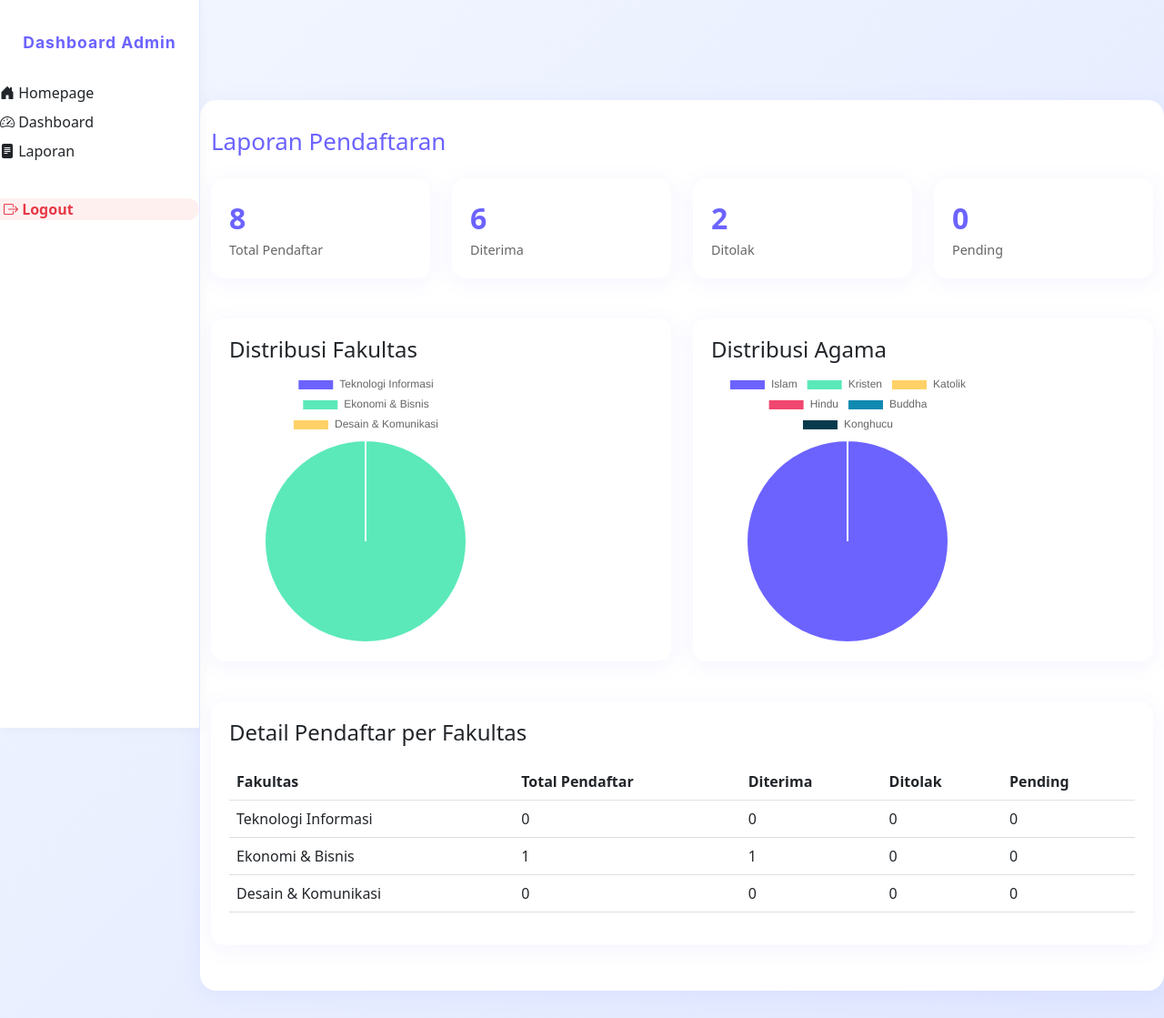
After one commit to koalasaurus/ppdb-3, a Flask app: page /admin_report in a window 1280 px wide. The commit adds this page. Shown: the whole page at 91% size. Run offline with Flask 3, Linux system fonts and the light colour scheme; a user stored in the database is signed in; data comes from the database, SQL or seed files in the repository.

Commit message:
feat: Add admin report page with user statistics and charts

```diff
--- a/app.py
+++ b/app.py
@@ -5,6 +5,7 @@ from werkzeug.security import generate_password_hash, check_password_hash
 from datetime import datetime
 import os
 from werkzeug.utils import secure_filename
+from sqlalchemy import func
 
 app = Flask(__name__)
 app.secret_key = 'secret_key'
@@ -327,6 +328,55 @@ def payment(user_id):
 
     return render_template('payment.html', user=user)
 
+@app.route('/admin_report')
+def admin_report():
+    if 'admin_id' not in session:
+        flash('Anda harus login sebagai admin untuk mengakses halaman ini.')
+        return redirect(url_for('login'))
+
+    # Hitung total users dan statistik status
+    total_users = User.query.count()
+    stats = {
+        'approved': User.query.filter_by(status='Approved').count(),
+        'rejected': User.query.filter_by(status='Rejected').count(),
+        'pending': User.query.filter_by(status='Pending').count()
+    }
+
+    # Statistik per fakultas
+    faculty_stats = []
+    faculties = ['Teknologi Informasi', 'Ekonomi & Bisnis', 'Desain & Komunikasi']
+
+    for faculty in faculties:
+        faculty_data = {
+            'name': faculty,
+            'total': User.query.filter_by(faculty=faculty).count(),
+            'approved': User.query.filter_by(faculty=faculty, status='Approved').count(),
+            'rejected': User.query.filter_by(faculty=faculty, status='Rejected').count(),
+            'pending': User.query.filter_by(faculty=faculty, status='Pending').count()
+        }
+        faculty_stats.append(faculty_data)
+
+    # Data untuk grafik fakultas
+    faculty_data = {
+        'labels': faculties,
+        'values': [stats['total'] for stats in faculty_stats]
+    }
+
+    # Data untuk grafik agama
+    religions = ['Islam', 'Kristen', 'Katolik', 'Hindu', 'Buddha', 'Konghucu']
+    religion_counts = [User.query.filter_by(religion=religion).count() for religion in religions]
+    religion_data = {
+        'labels': religions,
+        'values': religion_counts
+    }
+
+    return render_template('admin_report.html',
+                         total_users=total_users,
+                         stats=stats,
+                         faculty_stats=faculty_stats,
+                         faculty_data=faculty_data,
+                         religion_data=religion_data)
+
 if __name__ == '__main__':
     with app.app_context():
         # Membuat tabel di database
--- /dev/null
+++ b/templates/admin_report.html
@@ -0,0 +1,175 @@
+<!DOCTYPE html>
+<html>
+<head>
+    <title>Laporan Admin</title>
+    <link rel="stylesheet" type="text/css" href="{{ url_for('static', filename='css/admin.css') }}">
+    <link href="https://cdn.jsdelivr.net/npm/bootstrap@5.3.0/dist/css/bootstrap.min.css" rel="stylesheet">
+    <script src="https://cdn.jsdelivr.net/npm/chart.js"></script>
+    <style>
+        .report-card {
+            background: #fff;
+            border-radius: 15px;
+            padding: 20px;
+            margin-bottom: 20px;
+            box-shadow: 0 4px 24px rgba(108,99,255,0.08);
+        }
+
+        .stats-number {
+            font-size: 2rem;
+            font-weight: bold;
+            color: #6c63ff;
+        }
+
+        .stats-label {
+            color: #666;
+            font-size: 0.9rem;
+        }
+
+        .chart-container {
+            position: relative;
+            margin: auto;
+            height: 300px;
+            width: 100%;
+        }
+    </style>
+</head>
+<body>
+    <!-- Sidebar -->
+    <nav class="sidebar">
+        <div class="sidebar-header">Dashboard Admin</div>
+        <a href="{{ url_for('index') }}" class="nav-link"><i class="bi bi-house-door-fill"></i> Homepage</a>
+        <a href="{{ url_for('dashboard_admin') }}" class="nav-link"><i class="bi bi-speedometer2"></i> Dashboard</a>
+        <a href="{{ url_for('admin_report') }}" class="nav-link active"><i class="bi bi-file-text-fill"></i> Laporan</a>
+        <a href="{{ url_for('logout') }}" class="nav-link logout-link"><i class="bi bi-box-arrow-right"></i> Logout</a>
+    </nav>
+
+    <div class="admin-main-content">
+        <div class="container">
+            <h1>Laporan Pendaftaran</h1>
+
+            <!-- Statistik Utama -->
+            <div class="row mb-4">
+                <div class="col-md-3">
+                    <div class="report-card">
+                        <div class="stats-number">{{ total_users }}</div>
+                        <div class="stats-label">Total Pendaftar</div>
+                    </div>
+                </div>
+                <div class="col-md-3">
+                    <div class="report-card">
+                        <div class="stats-number">{{ stats.approved }}</div>
+                        <div class="stats-label">Diterima</div>
+                    </div>
+                </div>
+                <div class="col-md-3">
+                    <div class="report-card">
+                        <div class="stats-number">{{ stats.rejected }}</div>
+                        <div class="stats-label">Ditolak</div>
+                    </div>
+                </div>
+                <div class="col-md-3">
+                    <div class="report-card">
+                        <div class="stats-number">{{ stats.pending }}</div>
+                        <div class="stats-label">Pending</div>
+                    </div>
+                </div>
+            </div>
+
+            <!-- Grafik dan Data Detail -->
+            <div class="row">
+                <!-- Grafik Fakultas -->
+                <div class="col-md-6">
+                    <div class="report-card">
+                        <h4>Distribusi Fakultas</h4>
+                        <div class="chart-container">
+                            <canvas id="facultyChart"></canvas>
+                        </div>
+                    </div>
+                </div>
+
+                <!-- Grafik Agama -->
+                <div class="col-md-6">
+                    <div class="report-card">
+                        <h4>Distribusi Agama</h4>
+                        <div class="chart-container">
+                            <canvas id="religionChart"></canvas>
+                        </div>
+                    </div>
+                </div>
+            </div>
+
+            <!-- Tabel Detail -->
+            <div class="report-card mt-4">
+                <h4>Detail Pendaftar per Fakultas</h4>
+                <table class="table">
+                    <thead>
+                        <tr>
+                            <th>Fakultas</th>
+                            <th>Total Pendaftar</th>
+                            <th>Diterima</th>
+                            <th>Ditolak</th>
+                            <th>Pending</th>
+                        </tr>
+                    </thead>
+                    <tbody>
+                        {% for faculty in faculty_stats %}
+                        <tr>
+                            <td>{{ faculty.name }}</td>
+                            <td>{{ faculty.total }}</td>
+                            <td>{{ faculty.approved }}</td>
+                            <td>{{ faculty.rejected }}</td>
+                            <td>{{ faculty.pending }}</td>
+                        </tr>
+                        {% endfor %}
+                    </tbody>
+                </table>
+            </div>
+        </div>
+    </div>
+
+    <!-- Bootstrap Icons -->
+    <link rel="stylesheet" href="https://cdn.jsdelivr.net/npm/bootstrap-icons@1.10.5/font/bootstrap-icons.css">
+
+    <script>
+        // Data untuk grafik dari Flask
+        const facultyData = {{ faculty_data | tojson }};
+        const religionData = {{ religion_data | tojson }};
+
+        // Buat grafik fakultas
+        new Chart(document.getElementById('facultyChart'), {
+            type: 'pie',
+            data: {
+                labels: facultyData.labels,
+                datasets: [{
+                    data: facultyData.values,
+                    backgroundColor: [
+                        '#6c63ff',
+                        '#5be9b9',
+                        '#ffd166',
+                        '#ef476f'
+                    ]
+                }]
+            }
+        });
+
+        // Buat grafik agama
+        new Chart(document.getElementById('religionChart'), {
+            type: 'pie',
+            data: {
+                labels: religionData.labels,
+                datasets: [{
+                    data: religionData.values,
+                    backgroundColor: [
+                        '#6c63ff',
+                        '#5be9b9',
+                        '#ffd166',
+                        '#ef476f',
+                        '#118ab2',
+                        '#073b4c'
+                    ]
+                }]
+            }
+        });
+    </script>
+</body>
+</html>
--- a/templates/dashboard_admin.html
+++ b/templates/dashboard_admin.html
@@ -280,7 +280,8 @@
     <nav class="sidebar">
         <div class="sidebar-header">Dashboard Admin</div>
         <a href="{{ url_for('index') }}" class="nav-link"><i class="bi bi-house-door-fill"></i> Homepage</a>
-        <a href="{{ url_for('dashboard_admin') }}" class="nav-link active"><i class="bi bi-speedometer2"></i> Dashboard Admin</a>
+        <a href="{{ url_for('dashboard_admin') }}" class="nav-link active"><i class="bi bi-speedometer2"></i> Dashboard</a>
+        <a href="{{ url_for('admin_report') }}" class="nav-link"><i class="bi bi-file-text-fill"></i> Laporan</a>
         <a href="{{ url_for('logout') }}" class="nav-link logout-link"><i class="bi bi-box-arrow-right"></i> Logout</a>
     </nav>
 
```
